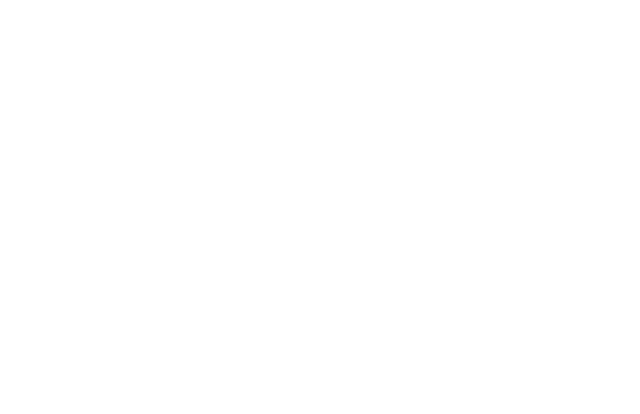
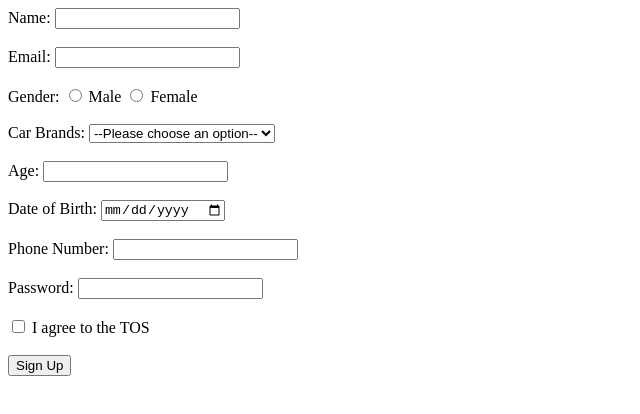
Before and after one commit to acciojob/signup-form-car-RushMahajan, a website: page main.html in a window 1280 px wide. Shown: the whole page, without its empty margins (0-640 px from the left). Drawn offline with Linux system fonts and the light colour scheme.

Commit message:
created a submission

```diff
--- a/main.html
+++ b/main.html
@@ -1,16 +1,46 @@
 <!DOCTYPE html>
+<html>
+<head>
+    <title>Signup Form</title>
+</head>
+<body>
+    <form action="#" method="post">
+        <label for="name">Name:</label>
+        <input type="text" id="name" name="name" required><br><br>
 
-<html>
+        <label for="email">Email:</label>
+        <input type="email" id="email" name="email" required><br><br>
 
-<head>
-	<link rel="stylesheet" href="styles.css">
-</head>
+        <label>Gender:</label>
+        <input type="radio" id="gender_m" name="gender" value="male" required>
+        <label for="gender_m">Male</label>
+        <input type="radio" id="gender_f" name="gender" value="female" required>
+        <label for="gender_f">Female</label><br><br>
 
-<body>
-	<!-- the entire body must be written by student -->
-    <script type="text/javascript" src="./script.js">
-</script>
+        <label for="cars">Car Brands:</label>
+        <select id="cars" name="cars" required>
+            <option value="" disabled selected>--Please choose an option--</option>
+            <option value="audi">Audi</option>
+            <option value="bmw">BMW</option>
+            <option value="mercedes">Mercedes</option>
+        </select><br><br>
 
+        <label for="age">Age:</label>
+        <input type="number" id="age" name="age" required><br><br>
+
+        <label for="dob">Date of Birth:</label>
+        <input type="date" id="dob" name="dob" required><br><br>
+
+        <label for="tel">Phone Number:</label>
+        <input type="tel" id="tel" name="tel" pattern="[0-9]{3}-[0-9]{3}-[0-9]{4}"><br><br>
+
+        <label for="password">Password:</label>
+        <input type="password" id="password" name="password" required><br><br>
+
+        <input type="checkbox" id="tos" name="tos" required>
+        <label for="tos">I agree to the TOS</label><br><br>
+
+        <button type="submit">Sign Up</button>
+    </form>
 </body>
-
 </html>
```
